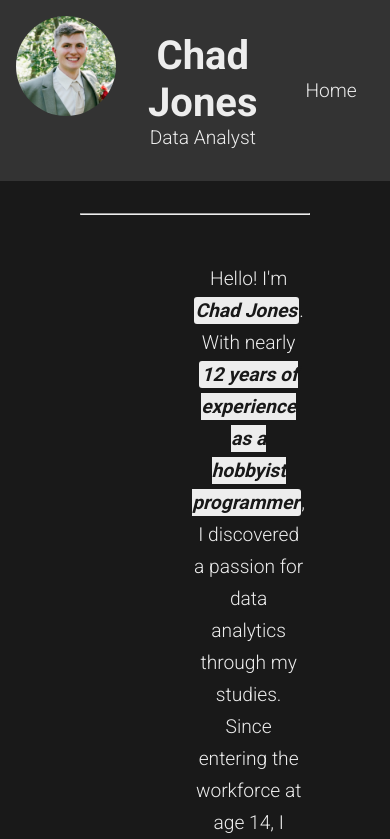
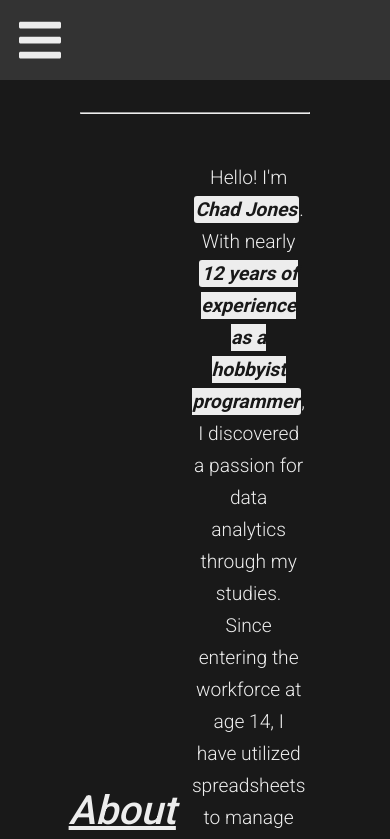
Before and after one commit to ClownChad/Portfolio, a Next.js app: page / in a window 390 px wide. Shown: the top 839 px of the page. Built offline with nearby package versions, Linux system fonts and the light colour scheme; a web font is replaced by a local one.

Commit message:
Started working on responsive header

```diff
--- a/app/layout.tsx
+++ b/app/layout.tsx
@@ -2,6 +2,7 @@ import type { Metadata } from "next";
 import { Roboto, Tektur } from "next/font/google";
 import "./globals.css";
 import Header from "@/components/Header";
+import MobileHeader from "@/components/MobileHeader";
 
 const roboto = Roboto({
   variable: "--font_roboto",
@@ -29,6 +30,7 @@ export default function RootLayout({
     <html lang="en">
       <body className={`${roboto.variable} ${tektur.variable}`}>
         <Header />
+        <MobileHeader />
         {children}
       </body>
     </html>
--- a/components/Header.module.css
+++ b/components/Header.module.css
@@ -4,12 +4,9 @@
     grid-template-rows: auto;
     align-items: center;
     text-align: center;
-
     width: 100%;
     padding: 1rem;
-
     background-color: var(--background_header);
-    /* box-shadow: 0 0.2rem 8px 5px var(--foreground_40); */
 }
 
 .name_cont{
@@ -98,6 +95,14 @@
             background-color: var(--foreground);
         }
     }
+}
 
+@media (min-width: 801px){
 
 }
+
+@media (max-width: 800px){
+    .header{
+        display: none;
+    }
+}
--- a/components/Header.tsx
+++ b/components/Header.tsx
@@ -1,7 +1,7 @@
 import styles from "./Header.module.css"
 import Image from "next/image";
 import Link from "next/link";
-import { FaEnvelope, FaLinkedin, FaGithub, FaKaggle } from "react-icons/fa"
+import { FaEnvelope, FaLinkedin, FaGithub, FaKaggle, FaBars } from "react-icons/fa"
 
 export default function Header(){
     const content = (
--- /dev/null
+++ b/components/MobileHeader.module.css
@@ -0,0 +1,14 @@
+.header{
+  display: none;
+  flex-direction: row;
+  width: 100%;
+  height: 100%;
+  padding: 1rem;
+  background-color: var(--background_header);
+}
+
+@media (max-width: 800px){
+  .header{
+    display: flex;
+  }
+}
--- /dev/null
+++ b/components/MobileHeader.tsx
@@ -0,0 +1,14 @@
+import styles from "./MobileHeader.module.css"
+import { FaBars } from "react-icons/fa"
+
+export default function MobileHeader(){
+  const content = (
+    <div className={styles.header}>
+      <FaBars
+        size={"3rem"}
+      />
+    </div>
+  )
+
+  return content;
+}
```
